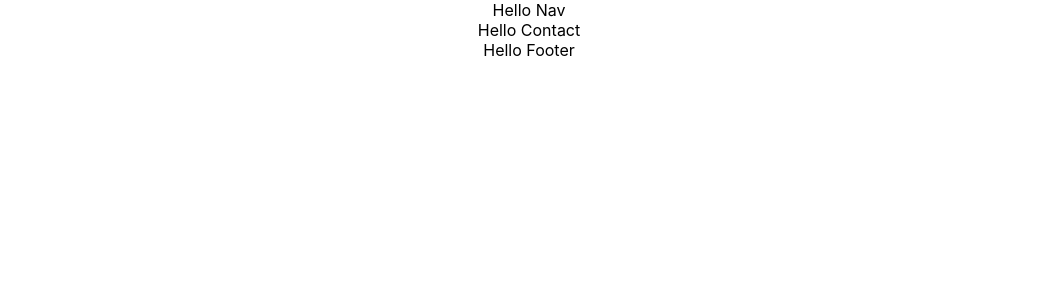
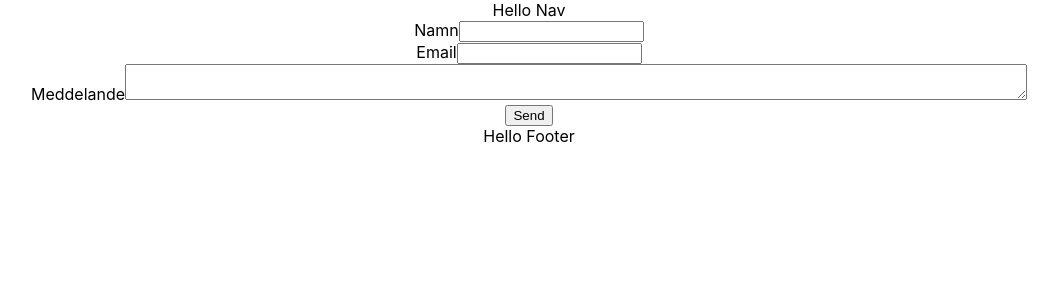
Before and after one commit to carlsylvan/restaurangen-last-dance, a React (Create React App) app: page /contact in a window 1280 px wide. Shown: the top 300 px of the page, without its empty margins (111-1169 px from the left). Built offline with nearby package versions, Linux system fonts and the light colour scheme.

Commit message:
styled textarea

```diff
--- a/package.json
+++ b/package.json
@@ -10,11 +10,13 @@
     "@types/node": "^16.18.14",
     "@types/react": "^18.0.28",
     "@types/react-dom": "^18.0.11",
+    "@types/styled-components": "^5.1.26",
     "axios": "^1.3.4",
     "react": "^18.2.0",
     "react-dom": "^18.2.0",
     "react-router-dom": "^6.8.2",
     "react-scripts": "5.0.1",
+    "styled-components": "^5.3.8",
     "typescript": "^4.9.5",
     "web-vitals": "^2.1.4"
   },
--- a/src/components/Contact/Contact.tsx
+++ b/src/components/Contact/Contact.tsx
@@ -1,3 +1,26 @@
+import styled from "styled-components";
+
+const Textarea = styled.textarea`
+  width: 70%;
+  height: 70%;
+`;
+
 export const Contact = () => {
-    return <div>Hello Contact</div>
-}
+    return (
+        <form>
+            <div>
+                <label>Namn</label>
+                <input type="text" required />
+            </div>
+            <div>
+                <label>Email</label>
+                <input type="email"required />
+            </div>
+            <div>
+                <label>Meddelande</label>
+                <Textarea required></Textarea>
+            </div>
+            <button type="submit">Send</button>
+        </form>
+    )
+};
```
Also changed, not shown: 1 other file (tests, documents, lock files or other folders).
